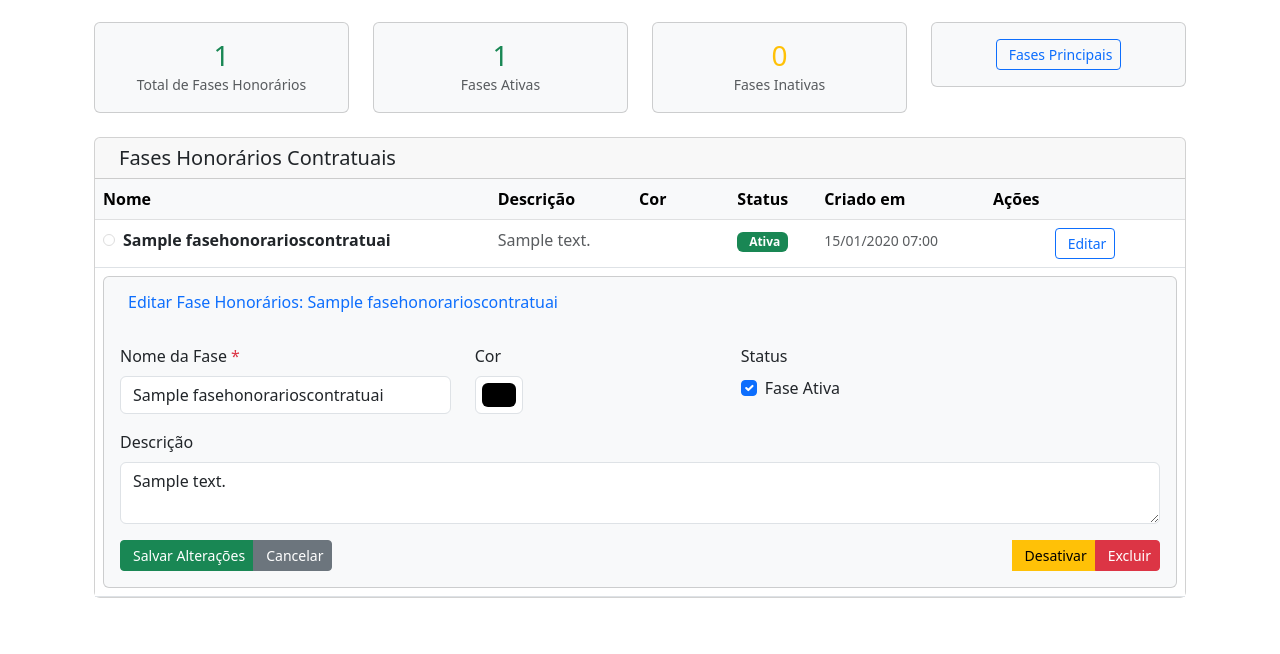
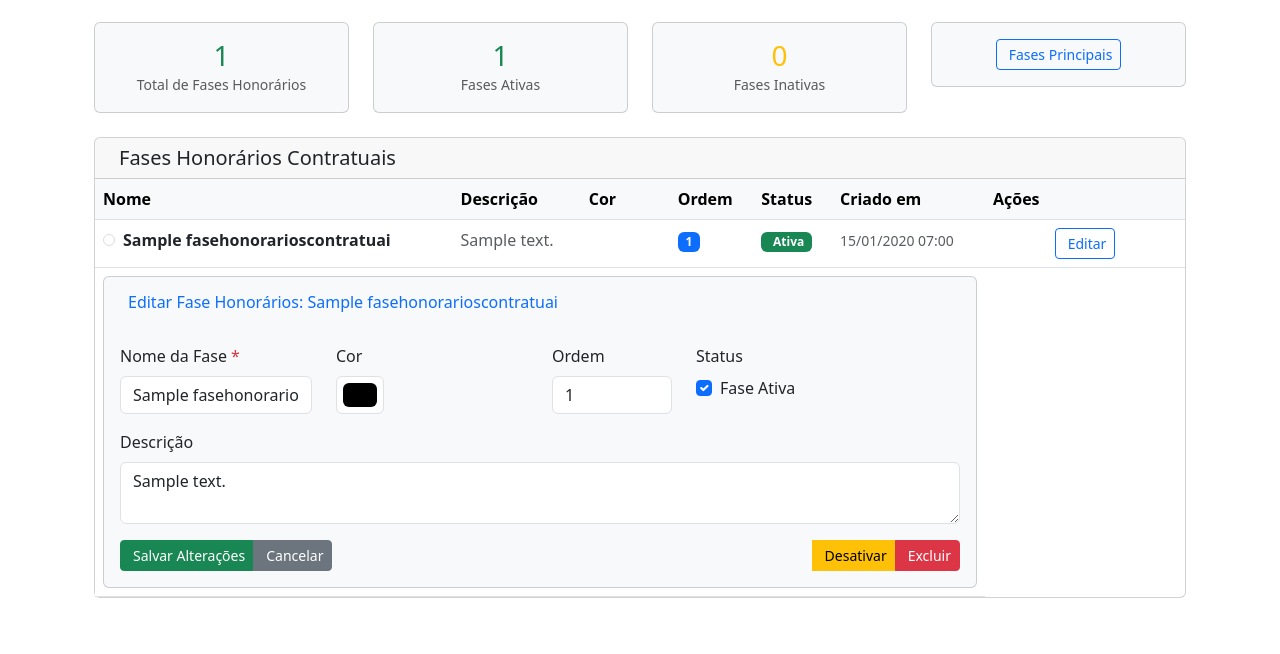
Before and after one commit to thsteixeira/precatorios, a Django app: page /fases-honorarios/ in a window 1280 px wide, after a click on "Editar". Shown: the part 176-830 px from the top of the page. Run offline with Django 3.2, Linux system fonts and the light colour scheme; a user stored in the database is signed in; tables that the repository leaves empty hold one stand-in row (values such as "Sample post"); some libraries are stand-ins or nearby versions.

Commit message:
fixing errors in tempolates about ordem customization fields

```diff
--- a/precapp/templates/precapp/fases_honorarios_list.html
+++ b/precapp/templates/precapp/fases_honorarios_list.html
@@ -95,6 +95,7 @@
                                         <th>Nome</th>
                                         <th>Descrição</th>
                                         <th>Cor</th>
+                                        <th>Ordem</th>
                                         <th>Status</th>
                                         <th>Criado em</th>
                                         <th width="200px">Ações</th>
@@ -122,6 +123,9 @@
                                                 <span class="badge" style="background-color: {{ fase.cor }}; color: white;">
                                                     {{ fase.cor }}
                                                 </span>
+                                            </td>
+                                            <td>
+                                                <span class="badge bg-primary">{{ fase.ordem }}</span>
                                             </td>
                                             <td>
                                                 {% if fase.ativa %}
@@ -168,7 +172,7 @@
 
                                                             <div class="row">
                                                                 <!-- Nome Field -->
-                                                                <div class="col-md-4 mb-3">
+                                                                <div class="col-md-3 mb-3">
                                                                     <label class="form-label">Nome da Fase <span class="text-danger">*</span></label>
                                                                     <input type="text" class="form-control" name="nome" value="{{ fase.nome }}" required>
                                                                 </div>
@@ -179,8 +183,14 @@
                                                                     <input type="color" class="form-control form-control-color" name="cor" value="{{ fase.cor }}">
                                                                 </div>
 
+                                                                <!-- Ordem Field -->
+                                                                <div class="col-md-2 mb-3">
+                                                                    <label class="form-label">Ordem</label>
+                                                                    <input type="number" class="form-control" name="ordem" value="{{ fase.ordem }}" min="0" placeholder="0">
+                                                                </div>
+
                                                                 <!-- Ativa Field -->
-                                                                <div class="col-md-3 mb-3">
+                                                                <div class="col-md-4 mb-3">
                                                                     <label class="form-label d-block">Status</label>
                                                                     <div class="form-check">
                                                                         <input type="checkbox" class="form-check-input" name="ativa" id="ativa-{{ fase.id }}" {% if fase.ativa %}checked{% endif %}>
```
Also changed, not shown: precapp/templates/precapp/fases_list.html (+9 -0 lines), precapp/templates/precapp/tipos_diligencia_list.html (+13 -3 lines), precapp/migrations/0001_initial.py (added).
